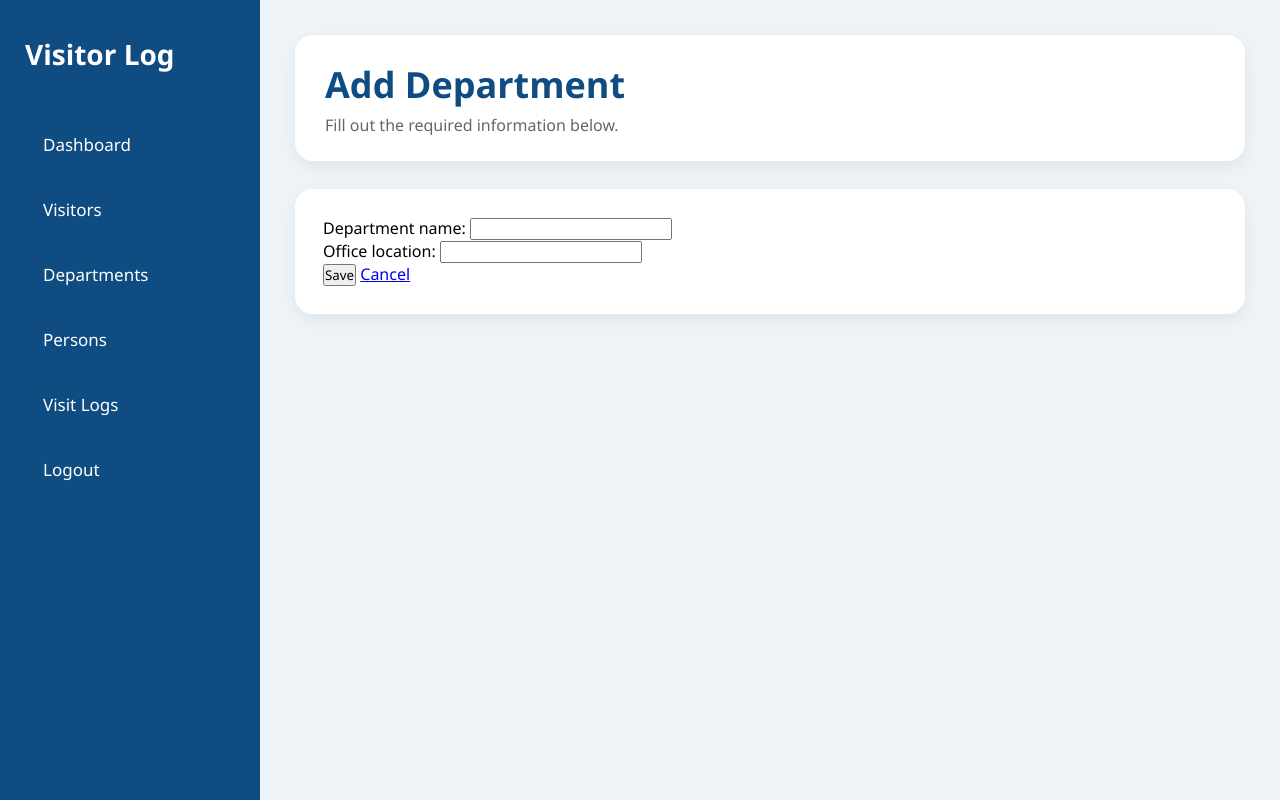
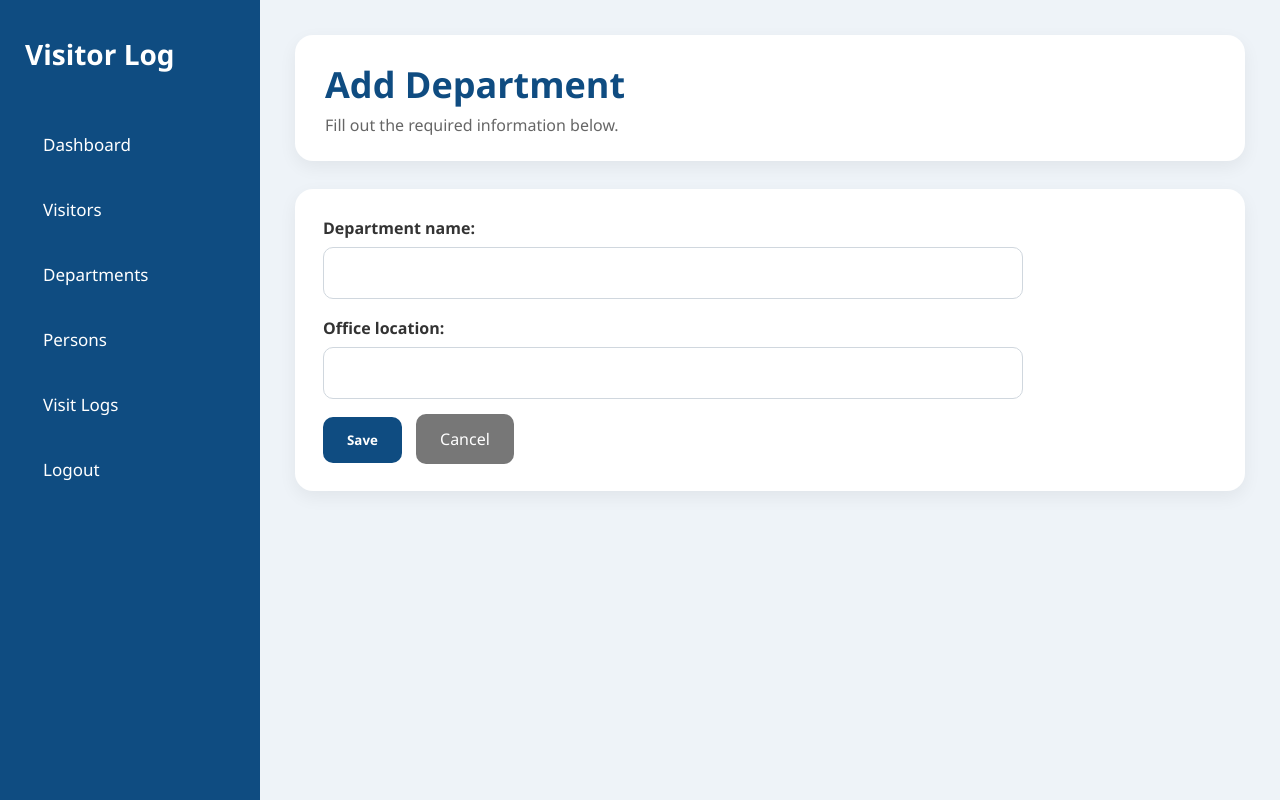
Before and after one commit to Garcyyy/Information-Management--Visitor-Log-Management-System, a Django app: page /departments/add/ in a window 1280 px wide. Run offline with Django 5.2, Linux system fonts and the light colour scheme; the visitor is signed in with stand-in values (Sample User, id 1).

Commit message:
feature(styles): style department interface

```diff
--- a/static/css/dashboard.css
+++ b/static/css/dashboard.css
@@ -287,3 +287,84 @@ tbody tr:hover{
     }
 
 }
+
+
+.top-button {
+    background: #0F4C81;
+    color: white;
+    padding: 14px 22px;
+    border-radius: 10px;
+    text-decoration: none;
+    font-weight: 600;
+    border: none;
+    cursor: pointer;
+}
+
+.top-button:hover {
+    background: #0b3a63;
+}
+
+
+/* Reusable Form Design */
+
+.entity-form {
+    max-width: 700px;
+}
+
+.entity-form p {
+    margin-bottom: 18px;
+}
+
+.entity-form label {
+    display: block;
+    font-weight: 600;
+    margin-bottom: 8px;
+    color: #333;
+}
+
+.entity-form input,
+.entity-form select,
+.entity-form textarea {
+    width: 100%;
+    padding: 14px;
+    border: 1px solid #d0d7de;
+    border-radius: 10px;
+    font-size: 16px;
+    outline: none;
+}
+
+.entity-form input:focus,
+.entity-form select:focus,
+.entity-form textarea:focus {
+    border-color: #0F4C81;
+}
+
+
+/* Save and Cancel Buttons */
+
+.save-btn {
+    background: #0F4C81;
+    color: white;
+    border: none;
+    padding: 14px 24px;
+    border-radius: 10px;
+    font-weight: 600;
+    cursor: pointer;
+}
+
+.save-btn:hover {
+    background: #0b3a63;
+}
+
+.cancel-btn {
+    background: #777;
+    color: white;
+    padding: 14px 24px;
+    border-radius: 10px;
+    text-decoration: none;
+    margin-left: 10px;
+}
+
+.cancel-btn:hover {
+    background: #555;
+}
```
